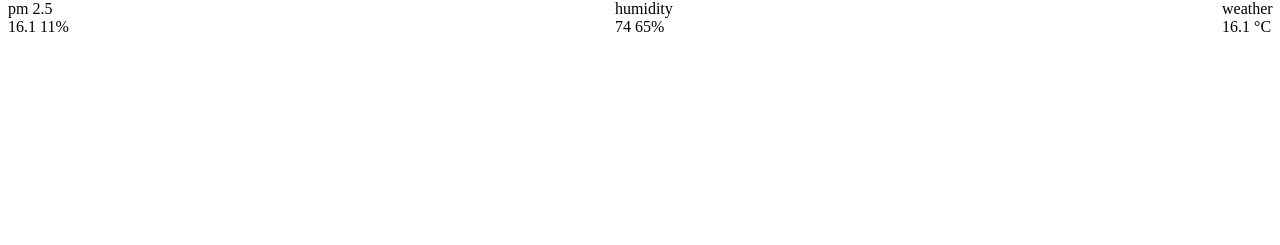
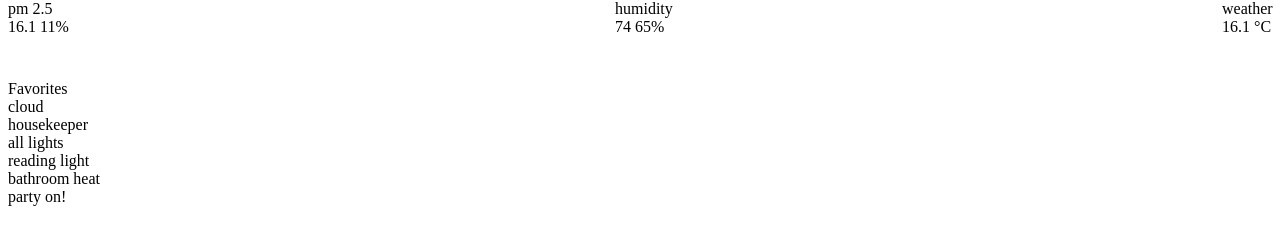
Before and after one commit to AlekJanevski/smart-app, a Vue app: page /home in a window 1280 px wide. Shown: the part 209-454 px from the top of the page. Built offline with nearby package versions, Linux system fonts and the light colour scheme.

Commit message:
Added the favorites section together with action box component

```diff
--- /dev/null
+++ b/src/components/ActionBox.vue
@@ -0,0 +1,33 @@
+<template>
+  <div class="flex flex-col items-center justify-center w-1/3 px-2 py-6 bg-white">
+    <span
+      class="w-8 h-8 mb-4 bg-center bg-no-repeat rounded-full bg-1 bg-action-icon-gray action-icon"
+      :style="{'backgroundImage': `url('${this.publicPath}${this.iconName}')`}"
+    >
+    </span>
+    <span class="block text-sm capitalize font-ubuntu text-dark-gray"> {{ actionLabel }}</span>
+  </div>
+</template>
+
+<script>
+export default {
+  name: 'ActionBox',
+
+  props: {
+    actionLabel: {
+      type: String,
+      required: true
+    },
+    iconName: {
+      type: String,
+      required: true
+    }
+  },
+
+  data() {
+    return {
+      publicPath: process.env.BASE_URL
+    }
+  }
+}
+</script>
--- a/src/components/HomeScreen.vue
+++ b/src/components/HomeScreen.vue
@@ -2,7 +2,7 @@
   <!-- Template main wrapper starts -->
   <div class="w-full h-full">
     <!-- Screen title and slider wrapper starts -->
-    <div class="w-full p-8">
+    <div class="w-full px-8 pt-8">
       <!-- Screen title starts -->
       <h2 class="mb-5 text-lg font-bold text-center font-ubuntu text-red"> {{ houseTitle }} </h2>
       <!-- Screen title ends -->
@@ -18,8 +18,10 @@
     <!-- Screen title and slider wrapper ends -->
 
     <!-- Details wrapper starts -->
-    <div class="w-full px-4 mt-10">
+    <div class="w-full px-4 mt-4">
+      <!-- Details title -->
       <span class="block mb-2 text-sm font-bold font-ubuntu text-gray">Details</span>
+      <!-- Details scrollable wrapper starts -->
       <div class="w-full pb-4 overflow-x-auto details-wrapper">
         <details-box v-for="box in detailsBox"
           :key="box.id"
@@ -28,8 +30,23 @@
           :box-data-percentage="box.percentage"
         />
       </div>
+      <!-- Details scrollable wrapper ends -->
     </div>
     <!-- Details wrapper ends -->
+
+    <!-- Favorites wrapper starts -->
+    <div class="w-full px-4 mt-3">
+      <span class="block mb-2 text-sm font-bold font-ubuntu text-gray">Favorites</span>
+      <div class="flex flex-wrap w-full overflow-hidden rounded-lg">
+        <action-box
+          v-for="box in actionBox"
+          :key="box.id"
+          :icon-name="box.icon"
+          :action-label="box.label"
+        />
+      </div>
+    </div>
+    <!-- Favorites wrapper ends -->
   </div>
   <!-- Template main wrapper ends -->
 </template>
@@ -38,13 +55,15 @@
 // Importing components
 import TempSlider from './TempSlider.vue'
 import DetailsBox from './DetailsBox.vue'
+import ActionBox from './ActionBox.vue'
 
 export default {
   name: 'HomeScreen',
 
   components: {
     TempSlider,
-    DetailsBox
+    DetailsBox,
+    ActionBox
   },
 
   data() {
@@ -69,6 +88,38 @@ export default {
           data: 16.1,
           percentage: '°C'
         }
+      ],
+      actionBox: [
+        {
+          id: 1,
+          icon: 'cloud.svg',
+          label: 'cloud',
+        },
+        {
+          id: 2,
+          icon: 'cloud.svg',
+          label: 'housekeeper',
+        },
+        {
+          id: 3,
+          icon: 'cloud.svg',
+          label: 'all lights',
+        },
+        {
+          id: 4,
+          icon: 'cloud.svg',
+          label: 'reading light',
+        },
+        {
+          id: 5,
+          icon: 'cloud.svg',
+          label: 'bathroom heat',
+        },
+        {
+          id: 6,
+          icon: 'cloud.svg',
+          label: 'party on!',
+        },
       ]
     }
   }
```
Also changed, not shown: tailwind.config.js (+6 -2 lines), public/cloud.svg (added).
